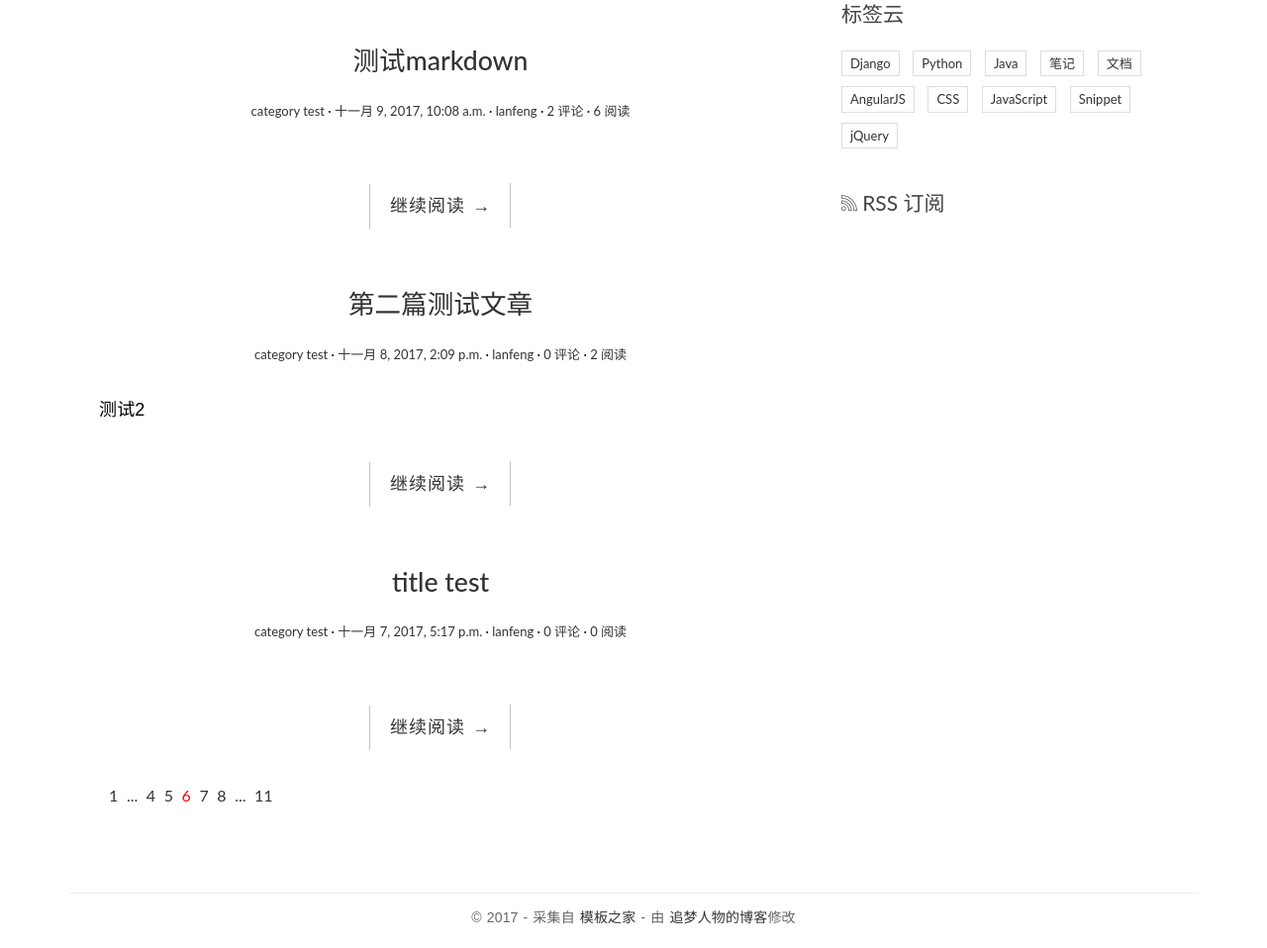
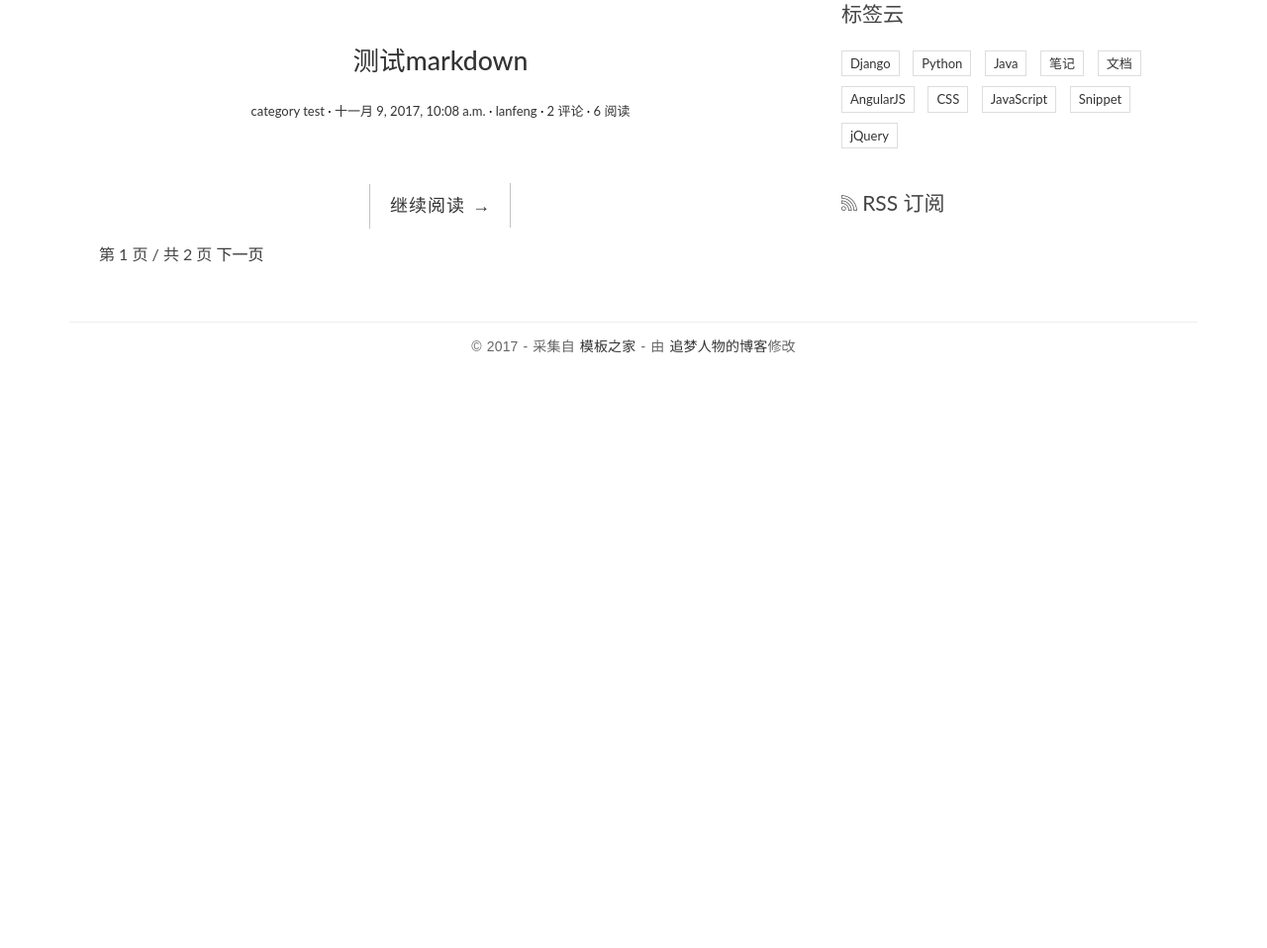
Before and after one commit to AcerFeng/DjangoBlog, a Django app: page / in a window 1280 px wide. Shown: the part 691-1649 px from the top of the page at 99% size. After the commit the page ends 1048 px from the top, so only its background shows below. Run offline with Django 3.2, Linux system fonts and the light colour scheme; data comes from the database, SQL or seed files in the repository; some libraries are stand-ins or nearby versions.

Commit message:
分页效果

```diff
--- a/blogproject/blog/views.py
+++ b/blogproject/blog/views.py
@@ -10,6 +10,8 @@ class IndexView(ListView):
     model = Post
     template_name = 'blog/index.html'
     context_object_name = 'post_list'
+    # 指定 paginate_by 属性后开启分页功能，其值代表每一页包含多少篇文章
+    paginate_by = 3
 
 class CategoryView(IndexView):
     """docstring for CategoryView"""
--- a/blogproject/templates/blog/index.html
+++ b/blogproject/templates/blog/index.html
@@ -1,6 +1,4 @@
-{% extends 'base.html' %}
-{% block main %}
-{% for post in post_list %}
+{% extends 'base.html' %} {% block main %} {% for post in post_list %}
 <article class="post post-{{ post.pk }}">
     <header class="entry-header">
         <h1 class="entry-title">
@@ -37,9 +35,14 @@
 </article>
 {% empty %}
 <div class="no-post">暂时还没有发布的文章</div>
-{% endfor %}
-
-
+{% endfor %} {% if is_paginated %}
+<div class="pagination-simple">
+    {% if page_obj.has_previous %}
+    <a href="?page={{ page_obj.previous_page_number }}">上一页</a> {% endif %}
+    <span class="current">第 {{ page_obj.number }} 页 / 共 {{ paginator.num_pages }} 页</span> {% if page_obj.has_next %}
+    <a href="?page={{ page_obj.next_page_number }}">下一页</a> {% endif %}
+</div>
+{% endif %}
 <!-- 简单分页效果
             <div class="pagination-simple">
                 <a href="#">上一页</a>
@@ -47,7 +50,7 @@
                 <a href="#">下一页</a>
             </div>
             -->
-<div class="pagination">
+<!-- <div class="pagination">
     <ul>
         <li>
             <a href="">1</a>
@@ -77,5 +80,5 @@
             <a href="">11</a>
         </li>
     </ul>
-</div>
+</div> -->
 {% endblock main %}
```
